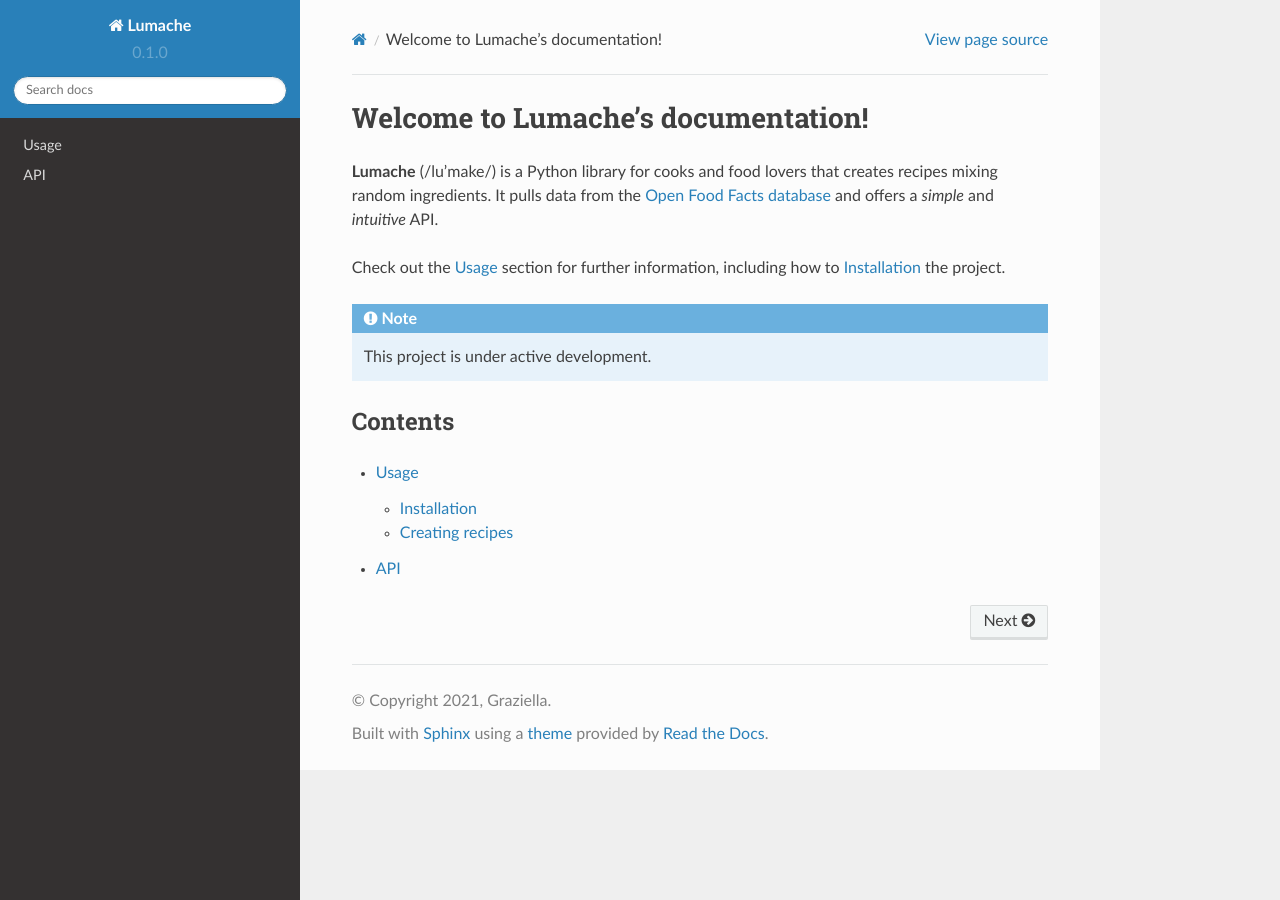
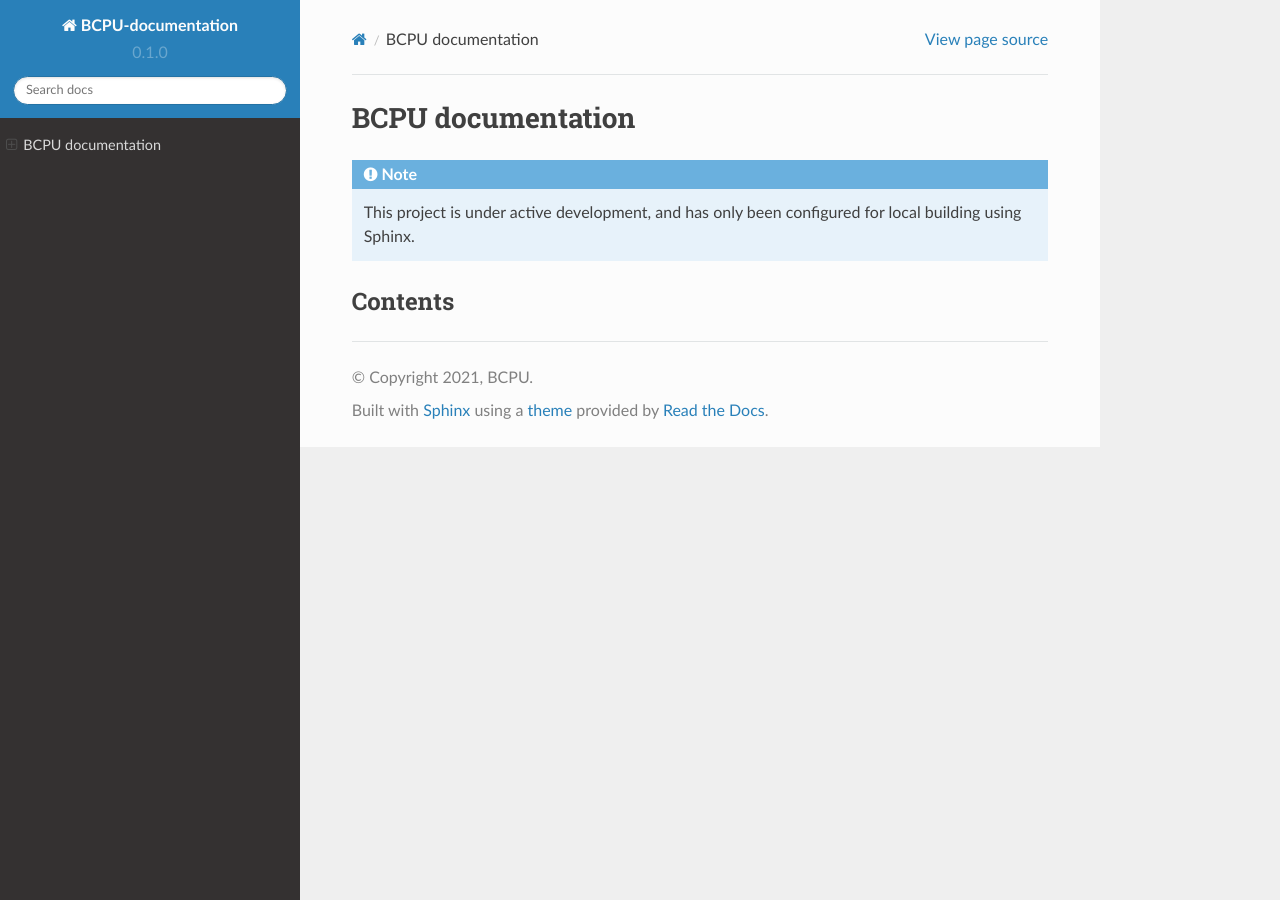
Before and after one commit to BjerknesCPU/BCPU-documentation, a Sphinx documentation site: the page built from docs/source/index.rst, in a window 1280 px wide. Built offline with Sphinx 7.4.7 and the Read the Docs theme 2.0.0, drawn with Linux system fonts in a browser that asks for light colours.

Commit message:
Updated conf.py, README, removed template files.
* Update to conf.py to include napoleon theme which allows for Sphinx to
autodocument Numpy Google python docstring documentation styles. Also
provided code to insert path to code for autodocumentation.
* Removed template files.
* Updated README.

```diff
--- a/docs/source/api.rst
+++ /dev/null
@@ -1,7 +0,0 @@
-API
-===
-
-.. autosummary::
-   :toctree: generated
-
-   lumache
--- a/docs/source/conf.py
+++ b/docs/source/conf.py
@@ -1,15 +1,36 @@
-# Configuration file for the Sphinx documentation builder.
+""" Configuration file for the Sphinx documentation builder. """
 
-# -- Project information
+# =============================================================================
+# Imports
+# =============================================================================
 
-project = 'Lumache'
-copyright = '2021, Graziella'
-author = 'Graziella'
+import os
+import sys
+
+# =============================================================================
+# Project information
+# =============================================================================
+
+project = 'BCPU-documentation'
+copyright = '2021, BCPU'
+author = 'tarkan.bilge@uib.no'
 
 release = '0.1'
 version = '0.1.0'
 
-# -- General configuration
+# =============================================================================
+# Path configuration
+# =============================================================================
+
+# The paths to directories containing code should be inserted here
+# if autodocumentation via Sphinx is desired.
+relative_path = '../../'
+sys.path.insert(0, os.path.abspath(relative_path))
+
+
+# =============================================================================
+# General configuration
+# =============================================================================
 
 extensions = [
     'sphinx.ext.duration',
@@ -17,6 +38,7 @@
     'sphinx.ext.autodoc',
     'sphinx.ext.autosummary',
     'sphinx.ext.intersphinx',
+    'sphinx.ext.napoleon',
 ]
 
 intersphinx_mapping = {
@@ -27,9 +49,14 @@
 
 templates_path = ['_templates']
 
-# -- Options for HTML output
+# =============================================================================
+# Options for HTML output
+# =============================================================================
 
 html_theme = 'sphinx_rtd_theme'
 
-# -- Options for EPUB output
+# =============================================================================
+# Options for EPUB output
+# =============================================================================
+
 epub_show_urls = 'footnote'
--- a/docs/source/index.rst
+++ b/docs/source/index.rst
@@ -1,22 +1,12 @@
-Welcome to Lumache's documentation!
-===================================
-
-**Lumache** (/lu'make/) is a Python library for cooks and food lovers
-that creates recipes mixing random ingredients.
-It pulls data from the `Open Food Facts database <https://world.openfoodfacts.org/>`_
-and offers a *simple* and *intuitive* API.
-
-Check out the :doc:`usage` section for further information, including
-how to :ref:`installation` the project.
+BCPU documentation
+===================
 
 .. note::
 
-   This project is under active development.
+   This project is under active development, and has only been configured
+   for local building using Sphinx.
 
 Contents
 --------
 
 .. toctree::
-
-   usage
-   api
```
Also changed, not shown: README.rst (+4 -4 lines), docs/source/usage.rst (deleted, +0 -33 lines), lumache.py (deleted, +0 -23 lines).
